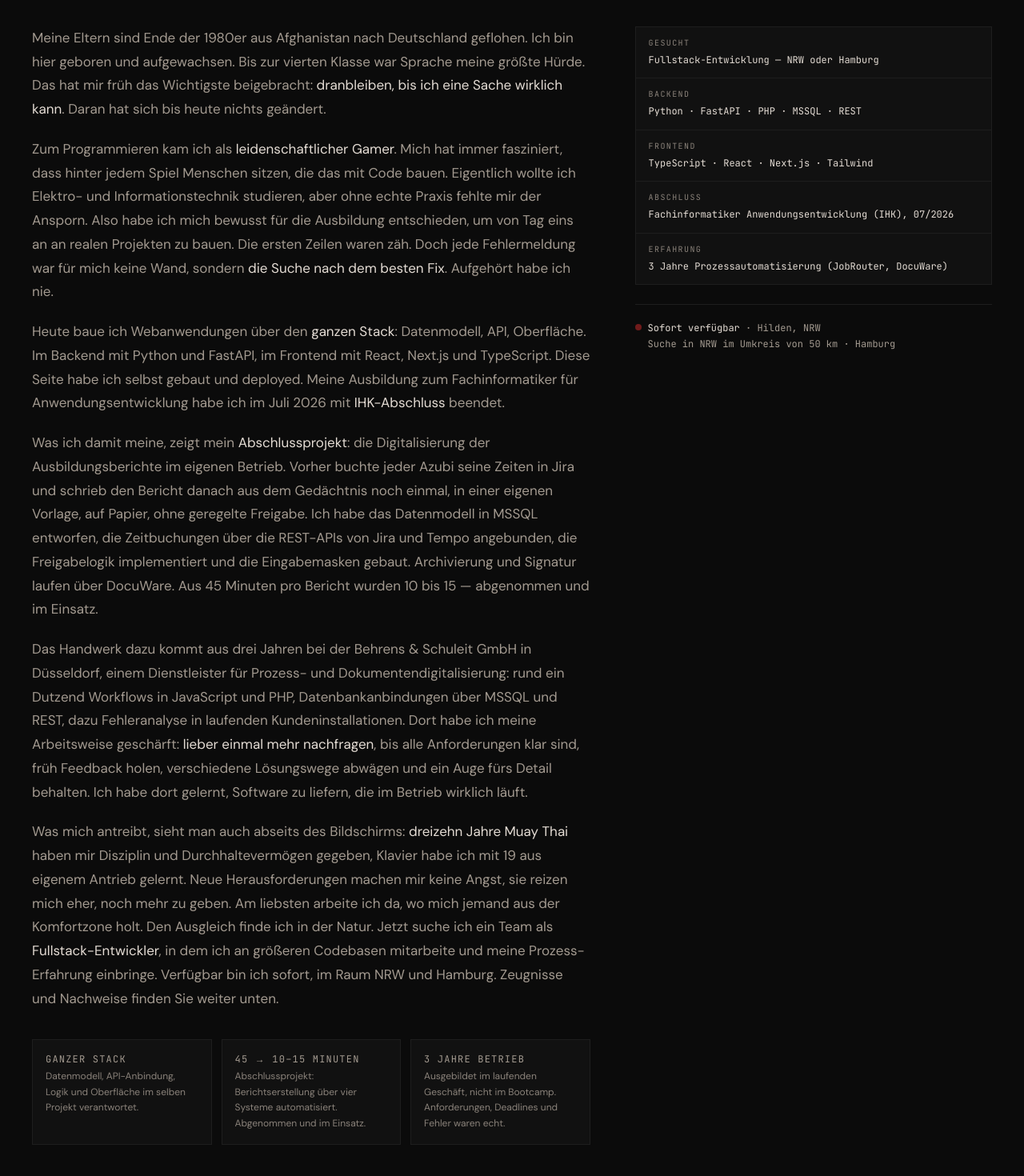
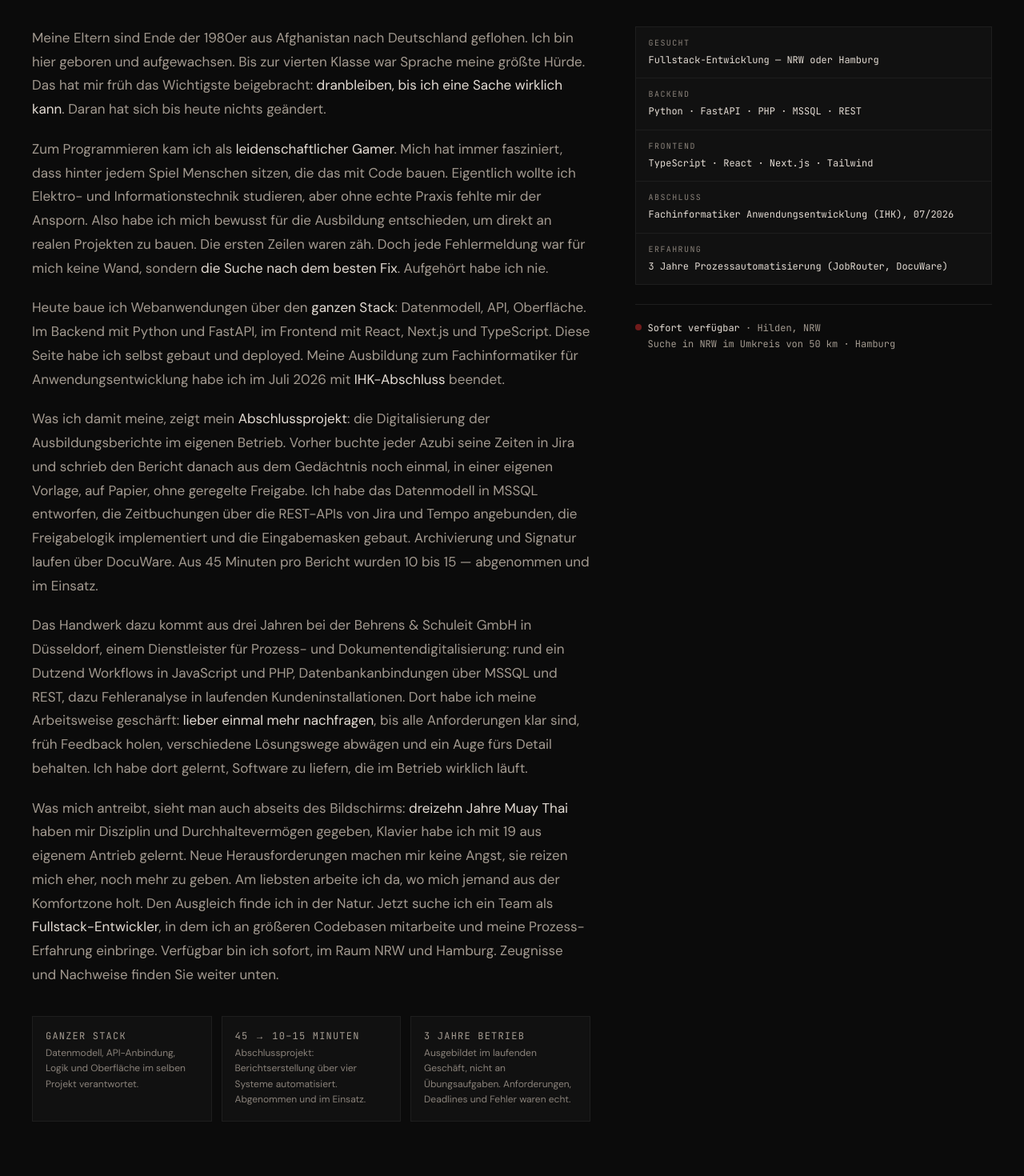
Before and after one commit to NooriBilal/portfolio, a Next.js app: page / in a window 1280 px wide. Shown: the part 1060-2530 px from the top of the page at 80% size. Built offline with nearby package versions, Linux system fonts and the light colour scheme.

Commit message:
fix(about): doppeltes 'an' entfernt, 'bootcamp' -> 'übungsaufgaben'
Co-Authored-By: Claude Opus 4.8 <noreply@anthropic.com>

```diff
--- a/src/components/sections/About.tsx
+++ b/src/components/sections/About.tsx
@@ -15,7 +15,7 @@ const traits = [
   },
   {
     label: "3 Jahre Betrieb",
-    desc: "Ausgebildet im laufenden Geschäft, nicht im Bootcamp. Anforderungen, Deadlines und Fehler waren echt.",
+    desc: "Ausgebildet im laufenden Geschäft, nicht an Übungsaufgaben. Anforderungen, Deadlines und Fehler waren echt.",
   },
 ];
 
@@ -60,7 +60,7 @@ export default function About() {
               fasziniert, dass hinter jedem Spiel Menschen sitzen, die das mit Code bauen.
               Eigentlich wollte ich Elektro- und Informationstechnik studieren, aber ohne
               echte Praxis fehlte mir der Ansporn. Also habe ich mich bewusst für die Ausbildung
-              entschieden, um von Tag eins an an realen Projekten zu bauen. Die ersten Zeilen waren
+              entschieden, um direkt an realen Projekten zu bauen. Die ersten Zeilen waren
               zäh. Doch jede Fehlermeldung war für mich keine Wand, sondern{" "}
               <span style={{ color: "var(--ink)" }}>die Suche nach dem besten Fix</span>. Aufgehört
               habe ich nie.
```
